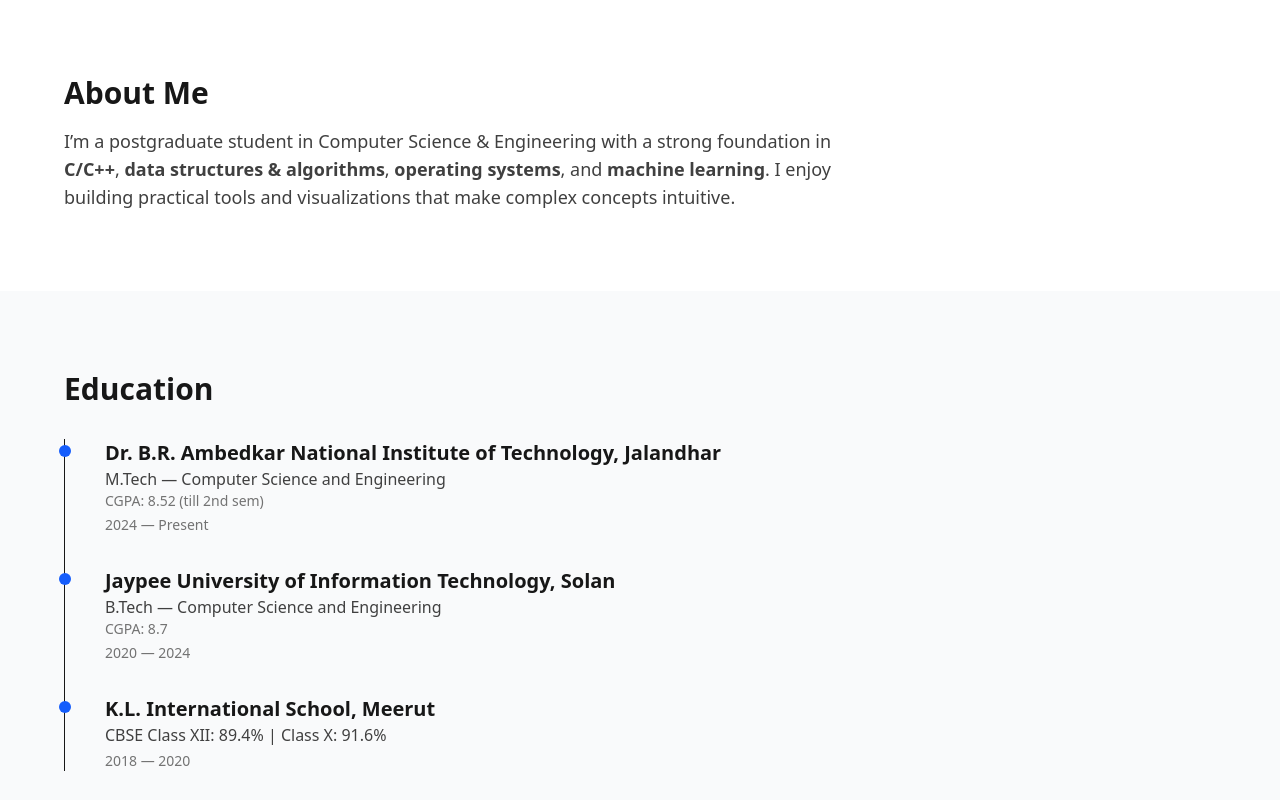
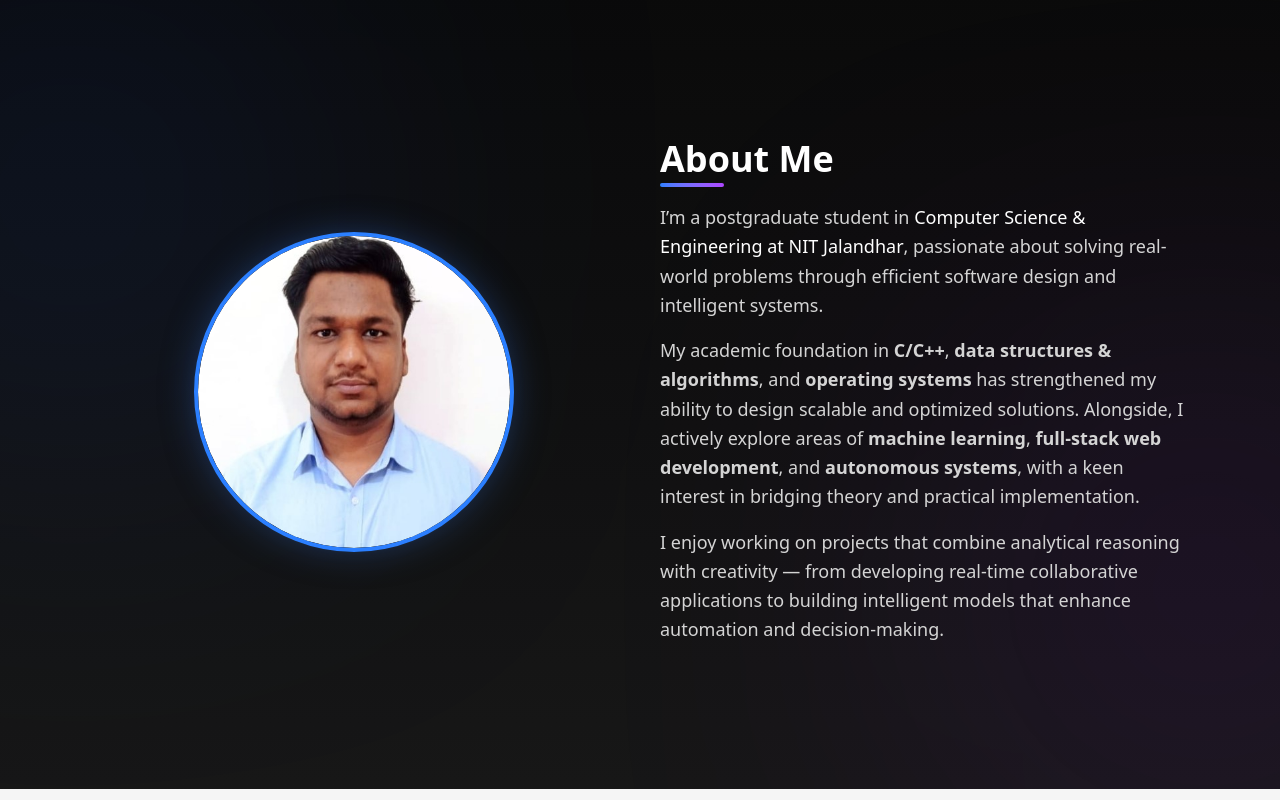
Before and after one commit to yashgarg7302/my-portfolio, a Next.js app: page / in a window 1280 px wide. Shown: the part 780-1580 px from the top of the page. Built offline with nearby package versions, Linux system fonts and the light colour scheme.

Commit message:
About section update

```diff
--- a/components/About.jsx
+++ b/components/About.jsx
@@ -1,17 +1,76 @@
+"use client";
+import Image from "next/image";
 import Section from "./Section";
-
+import { motion } from "framer-motion";
 
 export default function About() {
-return (
+  return (
+    <Section
+      id="about"
+      className="relative bg-gradient-to-b from-neutral-950 to-neutral-900 overflow-hidden"
+    >
+      {/* Decorative Blurs */}
+      <div className="absolute top-0 left-[-10%] w-[400px] h-[400px] bg-blue-600/20 blur-[180px] rounded-full" />
+      <div className="absolute bottom-0 right-[-10%] w-[400px] h-[400px] bg-purple-600/20 blur-[180px] rounded-full" />
 
-<Section id="about" className="bg-white dark:bg-neutral-950 transition-colors duration-300">
+      <div className="relative z-10 max-w-6xl mx-auto grid grid-cols-1 md:grid-cols-2 gap-10 items-center px-6 py-16">
+        {/* Profile Image */}
+        <motion.div
+          initial={{ opacity: 0, y: 50 }}
+          whileInView={{ opacity: 1, y: 0 }}
+          transition={{ duration: 0.8 }}
+          className="flex justify-center"
+        >
+          <div className="relative w-64 h-64 md:w-80 md:h-80 rounded-full overflow-hidden border-4 border-blue-500 shadow-[0_0_40px_-10px_rgba(59,130,246,0.5)] hover:scale-105 transition-transform duration-500">
+            <Image
+              src="/profile.jpg" // your uploaded image
+              alt="Yash Garg"
+              fill
+              className="object-cover rounded-full"
+            />
+          </div>
+        </motion.div>
 
-<h2 className="text-3xl font-bold">About Me</h2>
-<p className="mt-4 text-lg text-neutral-700 dark:text-neutral-300 max-w-3xl">
-I’m a postgraduate student in Computer Science & Engineering with a strong foundation in <b>C/C++</b>,
-<b> data structures & algorithms</b>, <b>operating systems</b>, and <b>machine learning</b>.
-I enjoy building practical tools and visualizations that make complex concepts intuitive.
-</p>
-</Section>
-);
+        {/* About Text */}
+        <motion.div
+          initial={{ opacity: 0, x: 50 }}
+          whileInView={{ opacity: 1, x: 0 }}
+          transition={{ duration: 0.8 }}
+          className="text-left md:text-left"
+        >
+          <h2 className="text-4xl font-bold text-white mb-6 relative inline-block">
+            About Me
+            <span className="absolute -bottom-2 left-0 w-16 h-1 bg-gradient-to-r from-blue-500 to-purple-500 rounded-full" />
+          </h2>
+
+          <p className="text-lg text-neutral-300 leading-relaxed">
+            I’m a postgraduate student in{" "}
+            <span className="text-white font-medium">
+              Computer Science & Engineering at NIT Jalandhar
+            </span>
+            , passionate about solving real-world problems through efficient
+            software design and intelligent systems.
+          </p>
+
+          <p className="mt-4 text-lg text-neutral-300 leading-relaxed">
+            My academic foundation in <strong>C/C++</strong>,{" "}
+            <strong>data structures & algorithms</strong>, and{" "}
+            <strong>operating systems</strong> has strengthened my ability to
+            design scalable and optimized solutions. Alongside, I actively
+            explore areas of <strong>machine learning</strong>,{" "}
+            <strong>full-stack web development</strong>, and{" "}
+            <strong>autonomous systems</strong>, with a keen interest in
+            bridging theory and practical implementation.
+          </p>
+
+          <p className="mt-4 text-lg text-neutral-300 leading-relaxed">
+            I enjoy working on projects that combine analytical reasoning with
+            creativity — from developing real-time collaborative applications to
+            building intelligent models that enhance automation and
+            decision-making.
+          </p>
+        </motion.div>
+      </div>
+    </Section>
+  );
 }
--- a/components/Contact.jsx
+++ b/components/Contact.jsx
@@ -27,7 +27,7 @@
   return (
     <Section
       id="contact"
-      className="bg-gradient-to-b from-neutral-950 to-neutral-900 text-center text-neutral-200"
+      className="bg-neutral-100 dark:bg-neutral-800 text-center"
     >
       <h2 className="text-3xl font-bold text-white">Get in Touch</h2>
       <p className="mt-3 text-neutral-400 text-lg">
--- a/components/Education.jsx
+++ b/components/Education.jsx
@@ -4,7 +4,7 @@
 
 export default function Education() {
 return (
-<Section id="education" className="bg-gray-50 dark:bg-neutral-900">
+<Section id="education" className="bg-neutral-100 dark:bg-neutral-800">
 <h2 className="text-3xl font-bold">Education</h2>
 <ol className="mt-8 relative border-s ps-6">
 {education.map((e) => (
--- a/components/Hero.jsx
+++ b/components/Hero.jsx
@@ -2,10 +2,10 @@
   return (
     <header
       id="home"
-      className="relative flex flex-col justify-center items-center text-center min-h-[90vh] overflow-hidden"
+      className="relative flex flex-col justify-center items-center text-center min-h-[90vh] overflow-hidden bg-gradient-to-b from-blue-50 to-white dark:from-neutral-900 dark:to-neutral-950"
     >
       {/* Animated gradient background */}
-      <div className="absolute inset-0 animate-gradient-x bg-gradient-to-tr from-blue-100 via-purple-100 to-pink-100 dark:from-neutral-900 dark:via-neutral-950 dark:to-neutral-900"></div>
+      {/* <div className="absolute inset-0 animate-gradient-x bg-gradient-to-tr from-blue-100 via-purple-100 to-pink-100 dark:from-neutral-900 dark:via-neutral-950 dark:to-neutral-900"></div> */}
 
       {/* Optional decorative blur elements */}
       <div className="absolute top-0 left-[-10%] w-[400px] h-[400px] bg-blue-200 dark:bg-blue-900 blur-[160px] opacity-40 rounded-full animate-pulse"></div>
--- a/components/Projects.jsx
+++ b/components/Projects.jsx
@@ -4,7 +4,7 @@
 
 export default function Projects() {
 return (
-<Section id="projects" className="bg-white dark:bg-neutral-950">
+<Section id="projects" className="bg-gradient-to-b from-neutral-950 to-neutral-900">
 <div className="flex items-end justify-between">
 <h2 className="text-3xl font-bold">Projects</h2>
 <a href="https://github.com/yashgarg7302" target="_blank" className="text-sm hover:text-blue-600">See all →</a>
--- a/components/Skills.jsx
+++ b/components/Skills.jsx
@@ -17,7 +17,7 @@
 
 export default function Skills() {
 return (
-<Section id="skills" className="bg-gray-50 dark:bg-neutral-900">
+<Section id="skills" className="bg-neutral-100 dark:bg-neutral-800">
 <h2 className="text-3xl font-bold">Skills</h2>
 <div className="mt-8 grid gap-6 sm:grid-cols-2">
 <div>
```
Also changed, not shown: public/profile.jpg (added).
